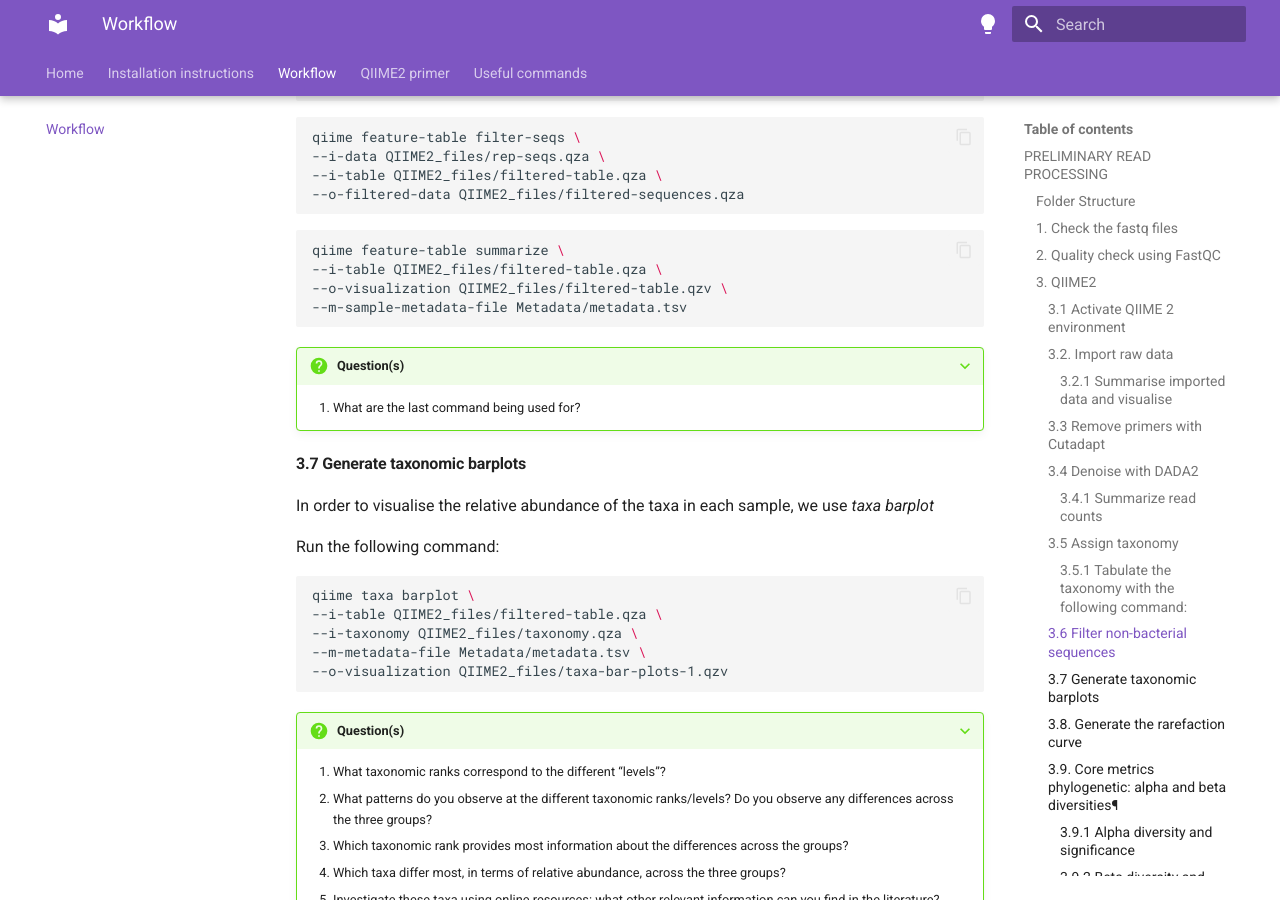
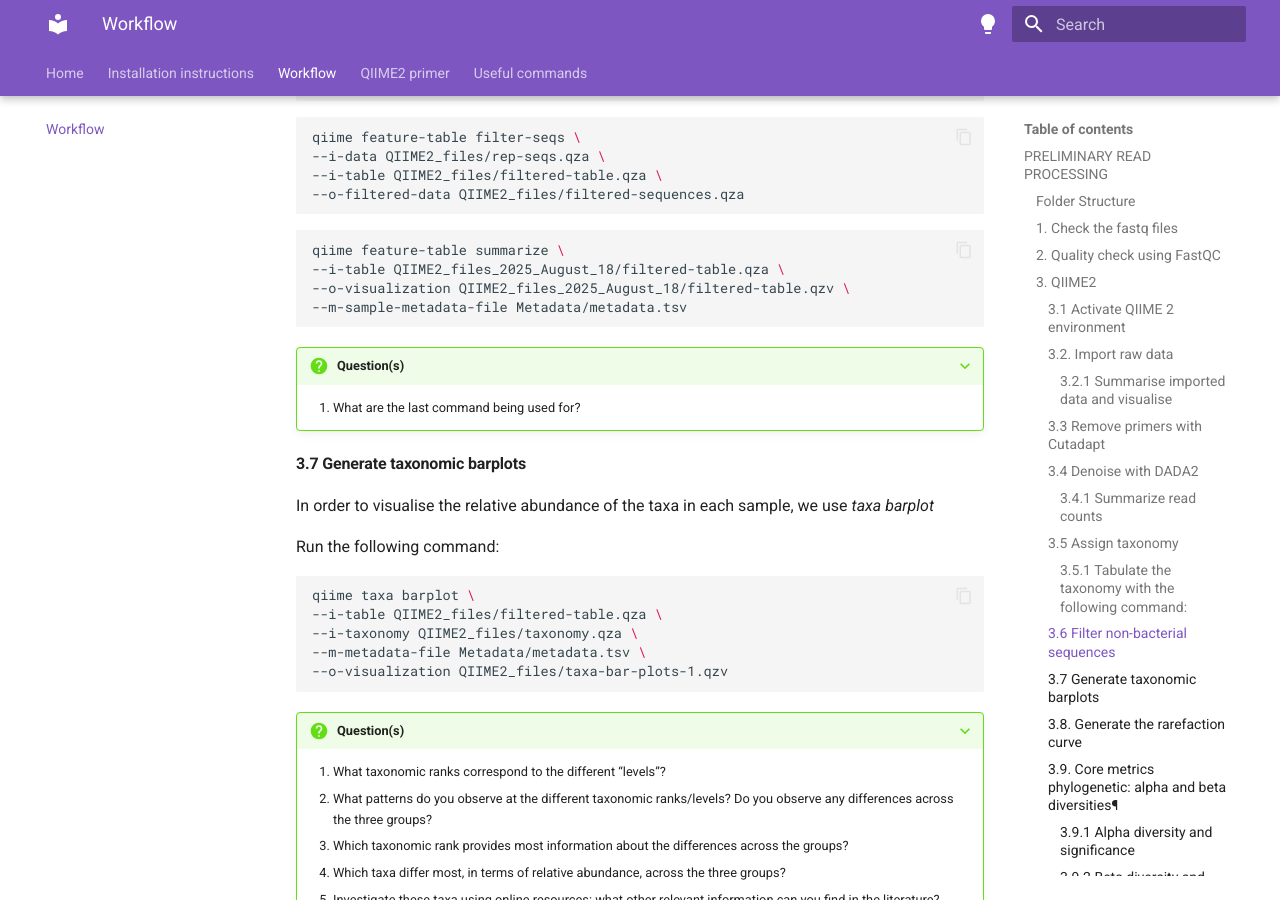
Before and after one commit to natashaztarora/bioinformatics_workflow_bme307, an MkDocs documentation site: the page built from docs/workflow.md, in a window 1280 px wide and 900 px high, scrolled down 7565 px. Built offline with MkDocs 1.6.1 and Material for MkDocs 9.7.7, drawn with Linux system fonts in a browser that asks for light colours; some of the changed text lies outside the part shown.

Commit message:
updated workflow

````diff
--- a/docs/workflow.md
+++ b/docs/workflow.md
@@ -66,13 +66,13 @@
 === "Mac"
 
     ``` bash
-    conda activate qiime2-2023.5
+    conda activate qiime2-amplicon-2025.7
     ```
 
 === "Windows"
 
     ``` bash
-    docker run --rm -v ${pwd}:/data/ -w /data/ -it quay.io/qiime2/core:2023.5
+    docker run --rm -v ${PWD}:/data/ -w /data/ -it quay.io/qiime2/amplicon:2025.7
     ```
 
 #### 3.2. Import raw data
@@ -274,8 +274,8 @@
 
 ```bash
 qiime feature-table summarize \
---i-table QIIME2_files/filtered-table.qza \
---o-visualization QIIME2_files/filtered-table.qzv \
+--i-table QIIME2_files_2025_August_18/filtered-table.qza \
+--o-visualization QIIME2_files_2025_August_18/filtered-table.qzv \
 --m-sample-metadata-file Metadata/metadata.tsv
 ```
 
````
Also changed, not shown: docs/installation_instructions.md (+1 -1 lines).
